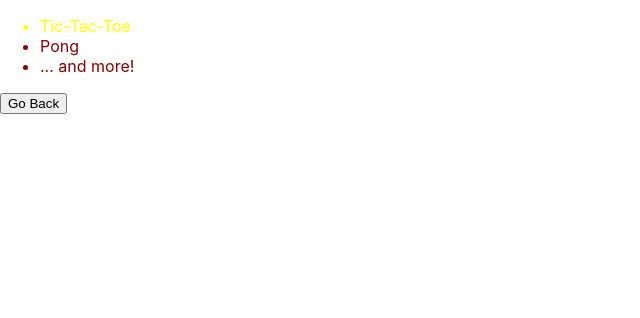
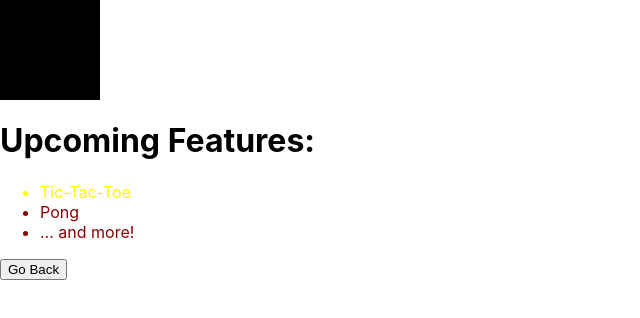
Before and after one commit to ararmert/React-Portfolio, a React (Create React App) app in the folder React/an-app/: page / in a window 1280 px wide. Both pictures are taken after a click on the button "Upcoming Features". Shown: the top 318 px of the page, without its empty margins (0-640 px from the left). Built offline with nearby package versions, Linux system fonts and the light colour scheme.

Commit message:
background color

```diff
--- a/React/an-app/src/App.js
+++ b/React/an-app/src/App.js
@@ -1,5 +1,5 @@
 import { useState } from 'react';
-
+import React from 'react';
 
 
 const user = {
@@ -95,9 +95,17 @@ function UpComing() {
       {feature.title}
     </li>
   );
-  return (
+  return ( // In React, a components return must have one root element. But often you dont actually want to wrap things in an extra <div>. That would clutter your DOM with unnecessary <div>s.
+     <>
+    <div style ={{
+      backgroundColor: 'black',
+      width: '100px',
+      height: '100px'
+      }}/>
+
+    <h1>Upcoming Features:</h1>
     <ul>{listFeatures}</ul>
-
+    </>
   );
 }
 
```
